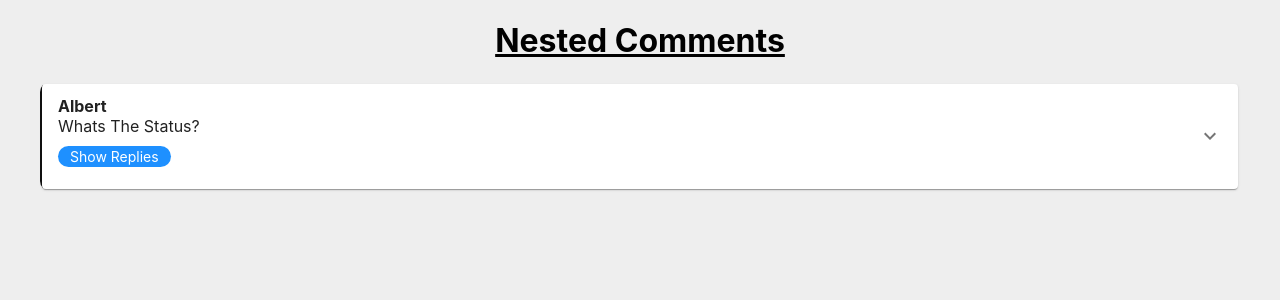
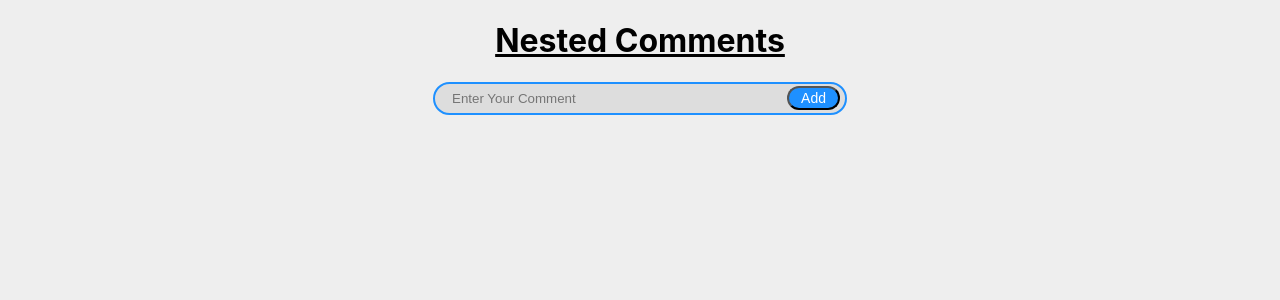
Before and after one commit to Subham-Abhishek/nested-comments, a React (Create React App) app: page / in a window 1280 px wide. Shown: the top 300 px of the page. Built offline with nearby package versions, Linux system fonts and the light colour scheme.

Commit message:
added input for writing comments

```diff
--- a/src/App.js
+++ b/src/App.js
@@ -1,16 +1,45 @@
-import './App.css';
-import { Comment } from './components/Comment';
-import data from './data/comments'
+import { useState } from "react";
+import { v4 } from "uuid";
+import "./App.css";
+import { Comment } from "./components/Comment";
+import data from "./data/comments";
 
 function App() {
+  const [list, setList] = useState(data);
+  const [reply, setReply] = useState("");
+
+  const clickReply = (e) => {
+    if (reply === "") return;
+    const payload = {
+      id: v4(),
+      author: "dev-saj",
+      body: reply,
+      replies: [],
+    };
+    setList([payload, ...list]);
+    setReply("");
+  };
+
+  const handleInput = (e) => {
+    setReply(e.target.value);
+  };
+
   return (
     <div>
       <h1>Nested Comments</h1>
-      {
-        data.map((e) =>
-          <Comment data = {e.replies} user = {e} key = {e.id} />
-        )
-      }
+      <div className="reply mid">
+        <input
+          type="text"
+          placeholder="Enter Your Comment"
+          className="replyIp"
+          value={reply}
+          onChange={(e) => handleInput(e)}
+        />
+        <button  onClick={(e) => clickReply(e)} className="btn">Add</button>
+      </div>
+      {list.map((e) => (
+        <Comment data={e.replies} user={e} key={e.id} />
+      ))}
     </div>
   );
 }
--- a/src/components/Comment.jsx
+++ b/src/components/Comment.jsx
@@ -15,7 +15,7 @@ export const Comment = ({ data, user }) => {
     if (reply === "") return;
     const payload = {
       id: uid(),
-      author: "Subham",
+      author: "dev-saj",
       body: reply,
       replies: [],
     };
--- a/src/data/comments.jsx
+++ b/src/data/comments.jsx
@@ -1,36 +1,3 @@
-const data = [{
-    id: "001",
-    author: "albert",
-    body: "Whats the status?",
-    timestamp: "Sun Aug 02 2020 18:08:45 GMT+0530",
-    points: "2",
-    replies: [
-      {
-        id: "003",
-        author: "haren",
-        body: "Wrote the test suites, waiting for approval?",
-        timestamp: "Sun Aug 02 2020 18:12:45 GMT+0530",
-        points: "3",
-        replies: [
-          {
-            id: "004",
-            author: "albert",
-            body: "Thanks for the update!",
-            timestamp: "Sun Aug 02 2020 18:15:45 GMT+0530",
-            points: "8",
-            replies: []
-          }
-        ]
-      },
-      {
-        id: "002",
-        author: "Nrupul",
-        body: "looking forward for the demo!",
-        timestamp: "Sun Aug 02 2020 18:10:45 GMT+0530",
-        points: "2",
-        replies: []
-      }
-    ]
-    }];
+const data = [];
 
     export default data;
--- a/src/index.css
+++ b/src/index.css
@@ -1,5 +1,6 @@
 body {
   margin: 0;
+  padding: 0 20px;
   font-family: -apple-system, BlinkMacSystemFont, 'Segoe UI', 'Roboto', 'Oxygen',
     'Ubuntu', 'Cantarell', 'Fira Sans', 'Droid Sans', 'Helvetica Neue',
     sans-serif;
@@ -29,6 +30,7 @@ h1{
   border-radius: 20px;
   padding: 0 5px;
   max-width: 400px;
+  border: 2px solid dodgerblue;
 }
 .btn{
   display: inline;
@@ -46,14 +48,23 @@ h1{
 .replyIp{
   background-color: transparent;
   border: none;
+  outline: none;
   padding: 7px 12px;
   border-radius: 20px;
   width: 100%;
 }
 .accordion{
-  margin: 10px 40px;
+  /* margin: 10px 40px; */
+  /* margin-top: 30px; */
+  /* margin-bottom: -15px; */
   border: 2px solid #efefef;
   border-left: 2px solid #111;
   border-radius: 10px;
   text-transform: capitalize;
 }
+.mid{
+  border: 2px solid dodgerblue;
+  margin-bottom: 30px;
+  margin-left: 50%;
+  transform: translateX(-50%)
+}
```
